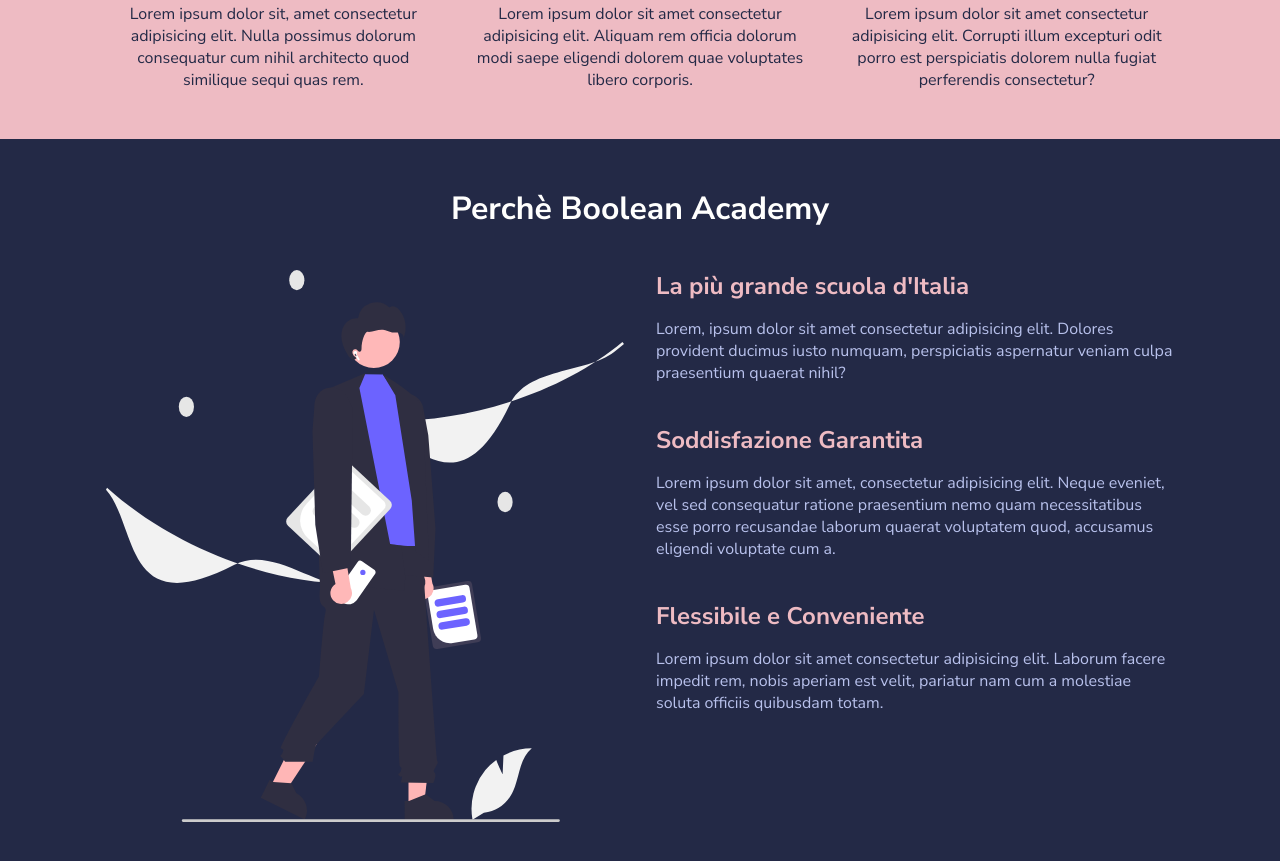
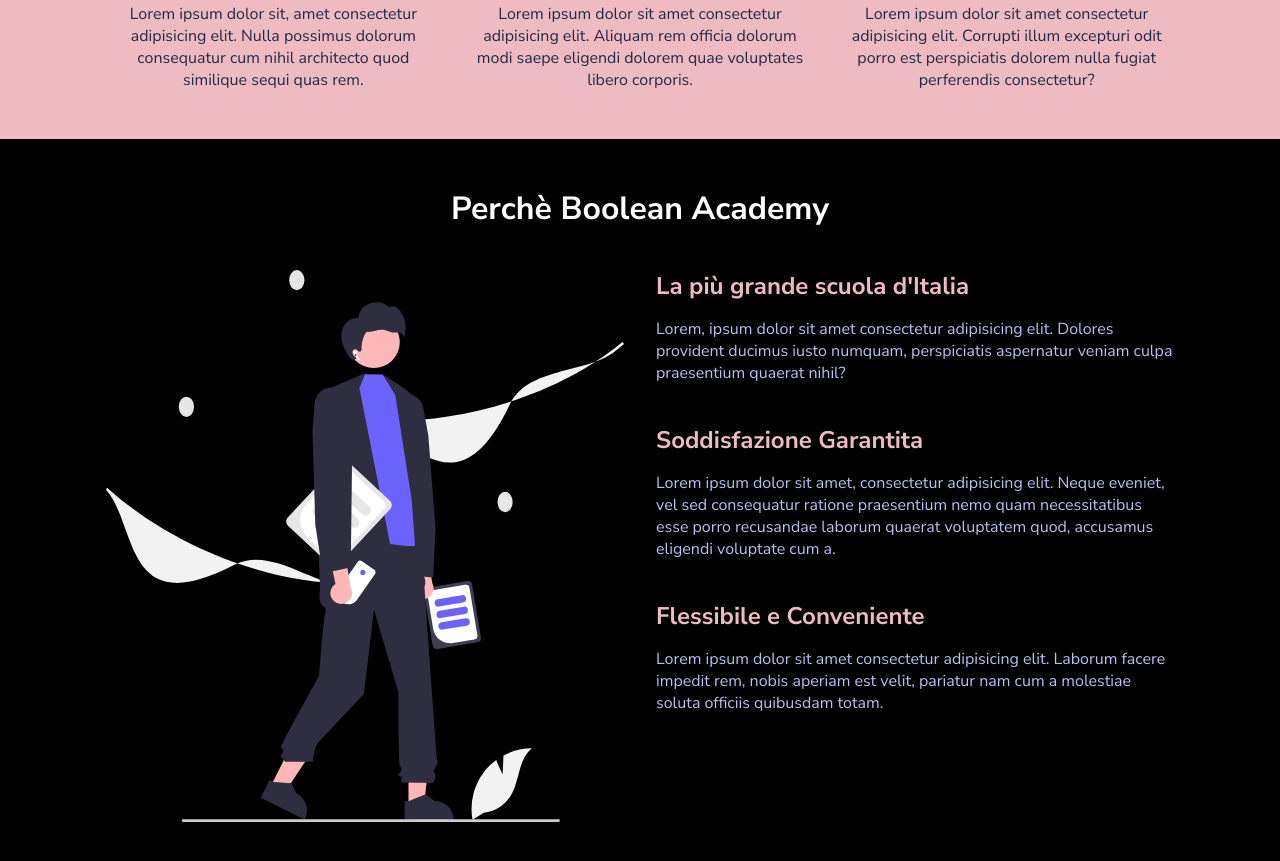
Before and after one commit to chidoriii7/html-css-resp-wannabe, a plain HTML site: page index.html in a window 1280 px wide. Shown: the part 993-1854 px from the top of the page. Drawn offline with Linux system fonts and the light colour scheme.

```diff
--- a/responsive.css
+++ b/responsive.css
@@ -22,3 +22,13 @@
 .lessons .col {
     width: 100%;
 }
+
+.why-us {
+    background-color: black;
+    margin: 0;
+    padding: 3rem 0;
+}
+
+.steps {
+    margin-bottom: 0;
+}
```
